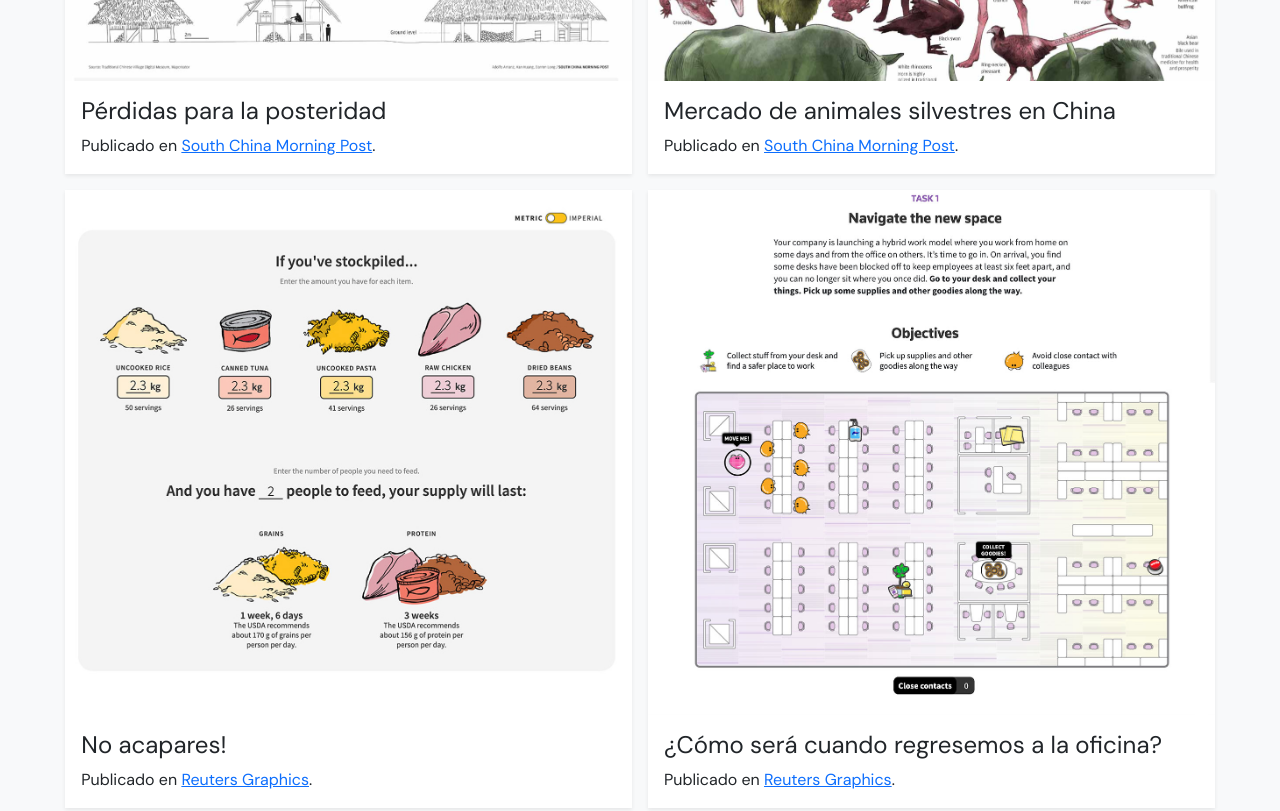
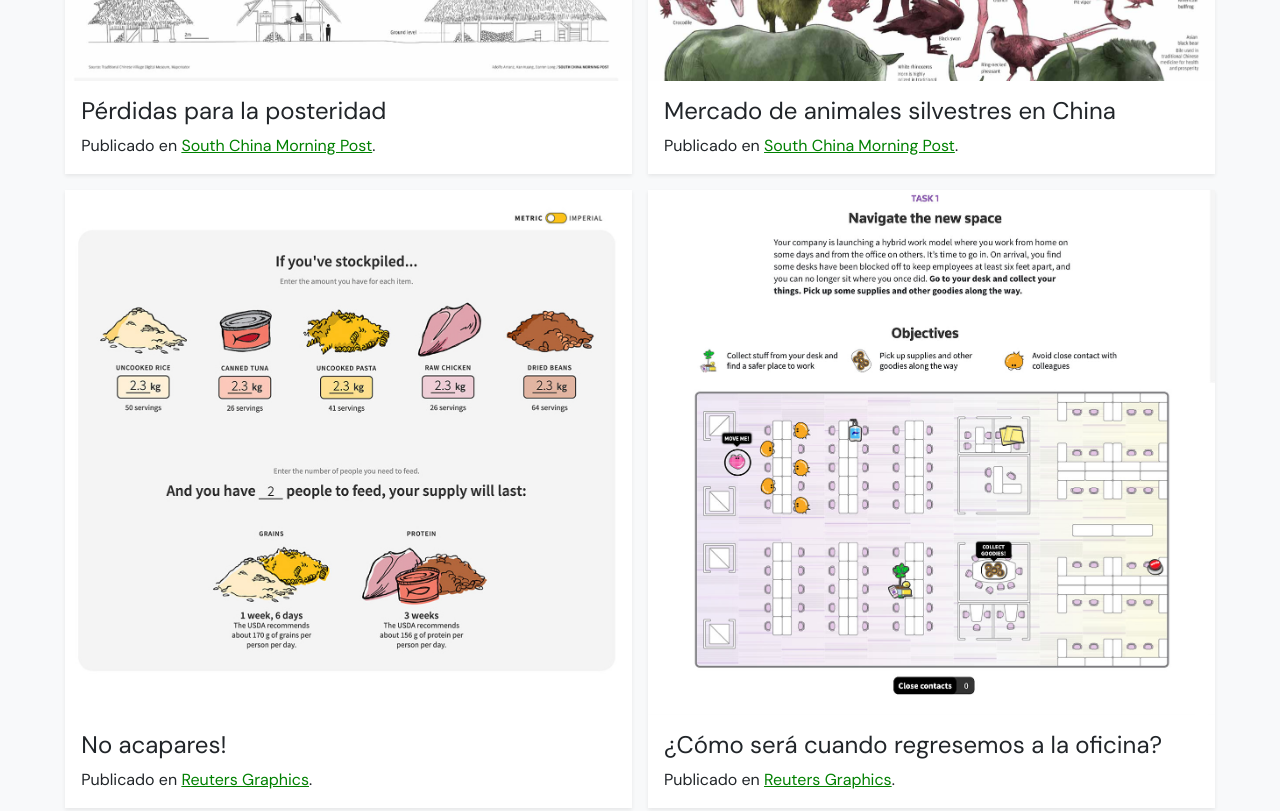
Before and after one commit to Verogatica/dno075-clase-3, a plain HTML site: page index.html in a window 1280 px wide. Shown: the part 1140-1951 px from the top of the page. Drawn offline with nearby package versions, Linux system fonts and the light colour scheme.

Commit message:
Update index.html

```diff
--- a/index.html
+++ b/index.html
@@ -14,6 +14,8 @@
             header p { text-align: justify; }
             header p.lead { line-height: 1.6; }
             .card, .card-img-top { border: none; border-radius: 0 0; }
+            .card a {  color: green;}
+            .card:hover a {  color: #004900;}
         </style>
     </head>
     <body>
```
